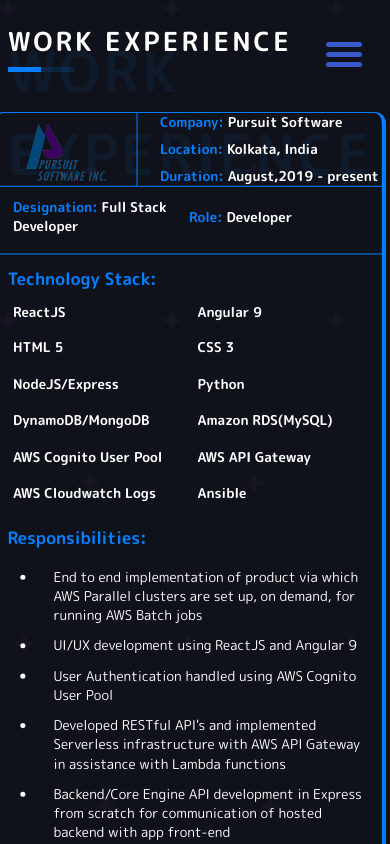
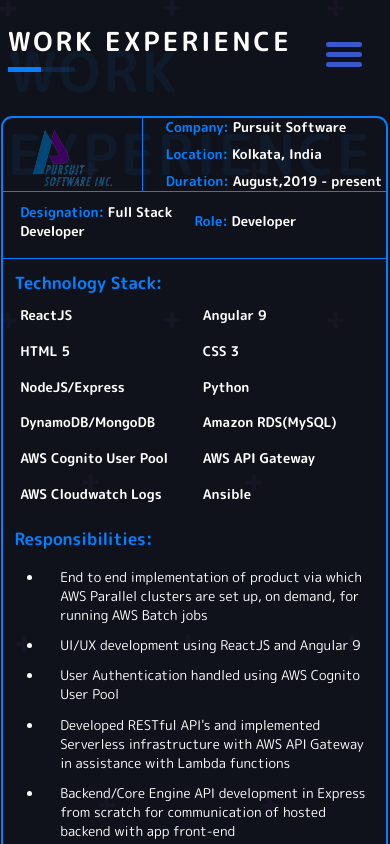
Before and after one commit to Sayan3sarkar/Dev_portfolio, a React (Create React App) app: page /workExperience in a window 390 px wide. In both pictures the pointer is over the element 189 px from the left and 511 px from the top of the page. Shown: the top 844 px of the page. Built offline with nearby package versions, Linux system fonts and the light colour scheme.

Commit message:
Deployed to firebase

```diff
--- a/src/Components/WorkExp/WorkExp.css
+++ b/src/Components/WorkExp/WorkExp.css
@@ -111,3 +111,14 @@
         transform: scale(1.01);
     }
 }
+@media screen and (max-width: 411px){
+    .workExp{
+        margin-left: 1.7rem;
+    }
+    .workExp:hover{
+        border: 2px solid #037fff;
+        /* border-left: 2px solid #037fff;
+        border-right: 2px solid #037fff; */
+        transform: scale(1);
+    }
+}
```
Also changed, not shown: firebase.json (added), 2 other files (tests, documents, lock files or other folders).
